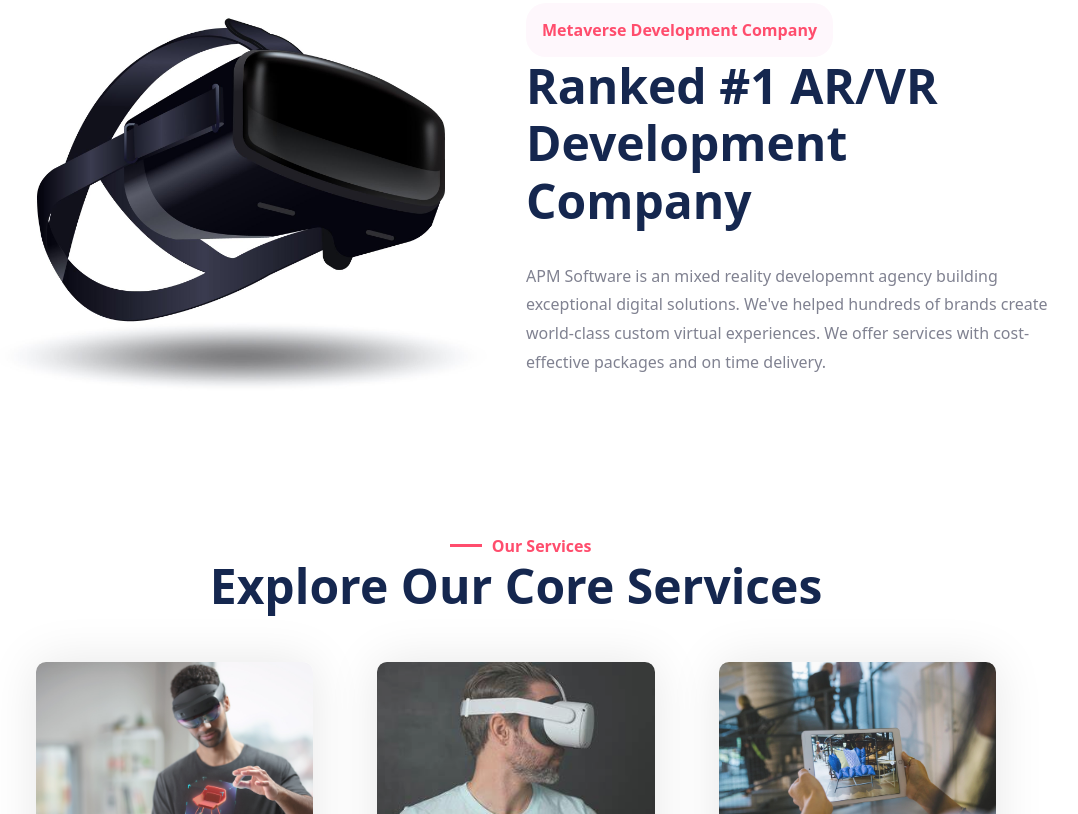
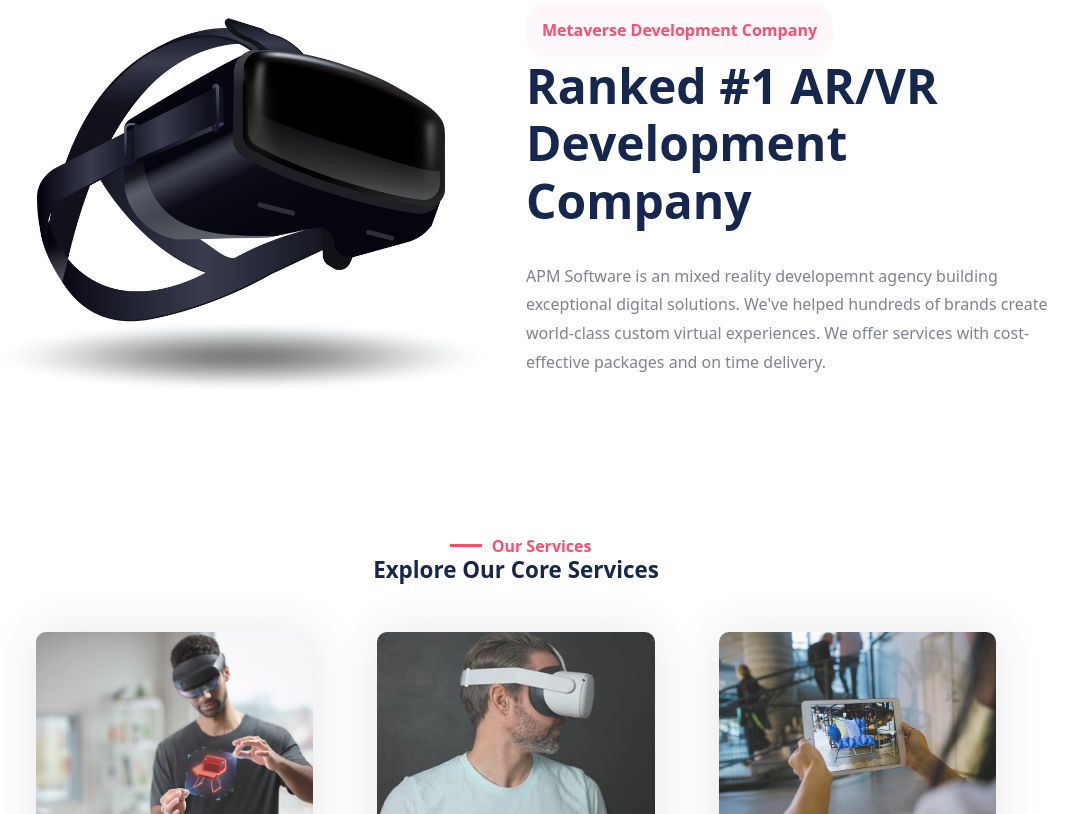
Before and after one commit to paranshu1234/apmsoftware, a Gatsby site: page / in a window 1280 px wide. Shown: the part 1369-2183 px from the top of the page, without its empty margins (124-1202 px from the left). Built offline with nearby package versions, Linux system fonts and the light colour scheme; Gatsby itself is replaced by a stand-in of ours.

Commit message:
Font Size Improvements

```diff
--- a/package.json
+++ b/package.json
@@ -7,6 +7,7 @@
   "dependencies": {
     "@fortawesome/fontawesome-svg-core": "^6.1.1",
     "@fortawesome/free-brands-svg-icons": "^6.1.1",
+    "@fortawesome/free-solid-svg-icons": "^6.1.1",
     "@fortawesome/react-fontawesome": "^0.2.0",
     "babel-plugin-styled-components": "^2.0.7",
     "gatsby": "^4.18.0",
--- a/src/components/casestudies.js
+++ b/src/components/casestudies.js
@@ -19,7 +19,7 @@
   line-height: 1.2em;
   color: var(--text-dark);
   @media screen and (max-width: 576px) {
-    font-size: 3em;
+    font-size: 1.8em;
   }
 `
 
@@ -28,7 +28,7 @@
   line-height: 1.2em;
   color: var(--text-dark);
   @media screen and (max-width: 576px) {
-    font-size: 2.6em;
+    font-size: 1.6em;
   }
 `
 
@@ -38,24 +38,8 @@
   color: var(--text-red);
   @media screen and (max-width: 576px) {
     padding: 1em 0;
-    font-size: 2em;
+    font-size: 1.6em;
   }
-`
-
-const SubTitleContainer = styled.div`
-  width: fit-content;
-  border-radius: 20px;
-  margin: 0 auto;
-  display: flex;
-  justify-content: center;
-  align-items: center;
-`
-
-const SubTitleLine = styled.div`
-  height: 3px;
-  width: 2em;
-  margin: 0 0.6em;
-  background-color: var(--text-red);
 `
 
 const Paragraph = styled.p`
@@ -64,7 +48,7 @@
   padding: 2em 0;
   color: var(--text-gray);
   @media screen and (max-width: 576px) {
-    font-size: 2em;
+    font-size: 1em;
   }
 `
 
--- a/src/components/getstarted.js
+++ b/src/components/getstarted.js
@@ -34,7 +34,7 @@
   color: var(--text-dark);
   margin: 1em 0 0.4em 0;
   @media screen and (max-width: 576px) {
-    font-size: 2.4em;
+    font-size: 1.6em;
     text-align: center;
     line-height: 1.5em;
   }
@@ -47,7 +47,7 @@
   padding: 0 0 1em 0;
   color: var(--text-gray);
   @media screen and (max-width: 576px) {
-    font-size: 1.6em;
+    font-size: 1em;
     text-align: center;
     line-height: 1.5em;
   }
@@ -71,7 +71,6 @@
   }
 
   @media screen and (max-width: 576px) {
-    font-size: 1.6em;
     width: 100%;
     text-align: center;
     line-height: 1.5em;
--- a/src/components/header.js
+++ b/src/components/header.js
@@ -2,6 +2,8 @@
 import PropTypes from "prop-types"
 import styled from "styled-components"
 import { Link } from "gatsby"
+import { FontAwesomeIcon } from "@fortawesome/react-fontawesome"
+import { faBars } from "@fortawesome/free-solid-svg-icons"
 
 const Head = styled.header`
   background-color: #fff;
@@ -24,7 +26,7 @@
   padding: 1rem 1rem;
   border-bottom: 1px solid var(--bg-blue);
   @media screen and (max-width: 1200px) {
-    padding: 1 0.6rem;
+    padding: 1rem 0;
   }
 `
 
@@ -37,7 +39,7 @@
 
   @media screen and (max-width: 1200px) {
     display: none;
-    padding: 0 1rem;
+    padding: 0 0rem;
   }
 `
 const StyledLinkItem = styled(Link)`
@@ -66,12 +68,25 @@
   :hover {
     transform: translateY(-5px);
   }
+
+  @media screen and (max-width: 576px) {
+    display: none;
+  }
 `
 
 const HeaderPlaceholder = styled.div`
   min-height: 20vh;
   @media screen and (max-width: 576px) {
     min-height: 15vh;
+  }
+`
+
+const StyledIcon = styled(FontAwesomeIcon)`
+  display: none;
+  font-size: 1.4em;
+  color: var(--text-dark);
+  @media screen and (max-width: 576px) {
+    display: block;
   }
 `
 
@@ -1133,6 +1148,7 @@
         >
           <Button>Contact Us</Button>
         </StyledLinkItem>
+        <StyledIcon icon={faBars} />
       </HeaderContianer>
     </Head>
     <HeaderPlaceholder></HeaderPlaceholder>
--- a/src/components/imagesarea.js
+++ b/src/components/imagesarea.js
@@ -36,13 +36,17 @@
   font-size: 3em;
   line-height: 1.2em;
   color: var(--text-dark);
+
+  @media screen and (max-width: 576px) {
+    font-size: 2em;
+  }
 `
 
 const SubTitle = styled.h3`
   font-size: 1em;
   color: var(--text-red);
   @media screen and (max-width: 576px) {
-    font-size: 1.4em;
+    font-size: 1em;
   }
 `
 
@@ -66,7 +70,7 @@
   padding: 2em 0;
   color: var(--text-gray);
   @media screen and (max-width: 576px) {
-    font-size: 2em;
+    font-size: 1em;
   }
 `
 
--- a/src/components/ourservices.js
+++ b/src/components/ourservices.js
@@ -7,12 +7,12 @@
   padding: 4em 10em;
   @media screen and (max-width: 576px) {
     grid-template-columns: repeat(1, minmax(10px, 1fr));
-    padding: 0 2em;
+    padding: 0 1em;
   }
 `
 
 const Heading = styled.h1`
-  font-size: 3em;
+  font-size: 1.4em;
   line-height: 1.2em;
   color: var(--text-dark);
 `
@@ -21,7 +21,7 @@
   font-size: 1em;
   color: var(--text-red);
   @media screen and (max-width: 576px) {
-    font-size: 2em;
+    font-size: 1.2em;
     margin: 1em 0;
   }
 `
@@ -47,7 +47,7 @@
   padding: 2em 0;
   color: var(--text-gray);
   @media screen and (max-width: 576px) {
-    font-size: 2em;
+    font-size: 1em;
   }
 `
 
--- a/src/pages/index.js
+++ b/src/pages/index.js
@@ -46,6 +46,7 @@
   @media screen and (max-width: 576px) {
     text-align: center;
     line-height: 1em;
+    font-size: 1.4em;
   }
 `
 
@@ -55,7 +56,7 @@
 
   @media screen and (max-width: 576px) {
     text-align: center;
-    font-size: 1.2em;
+    font-size: 1em;
   }
 `
 
@@ -77,7 +78,7 @@
   color: var(--text-gray);
 
   @media screen and (max-width: 576px) {
-    font-size: 1.4em;
+    font-size: 1em;
     text-align: center;
   }
 `
```
Also changed, not shown: src/components/logolist.js, 1 other file.
